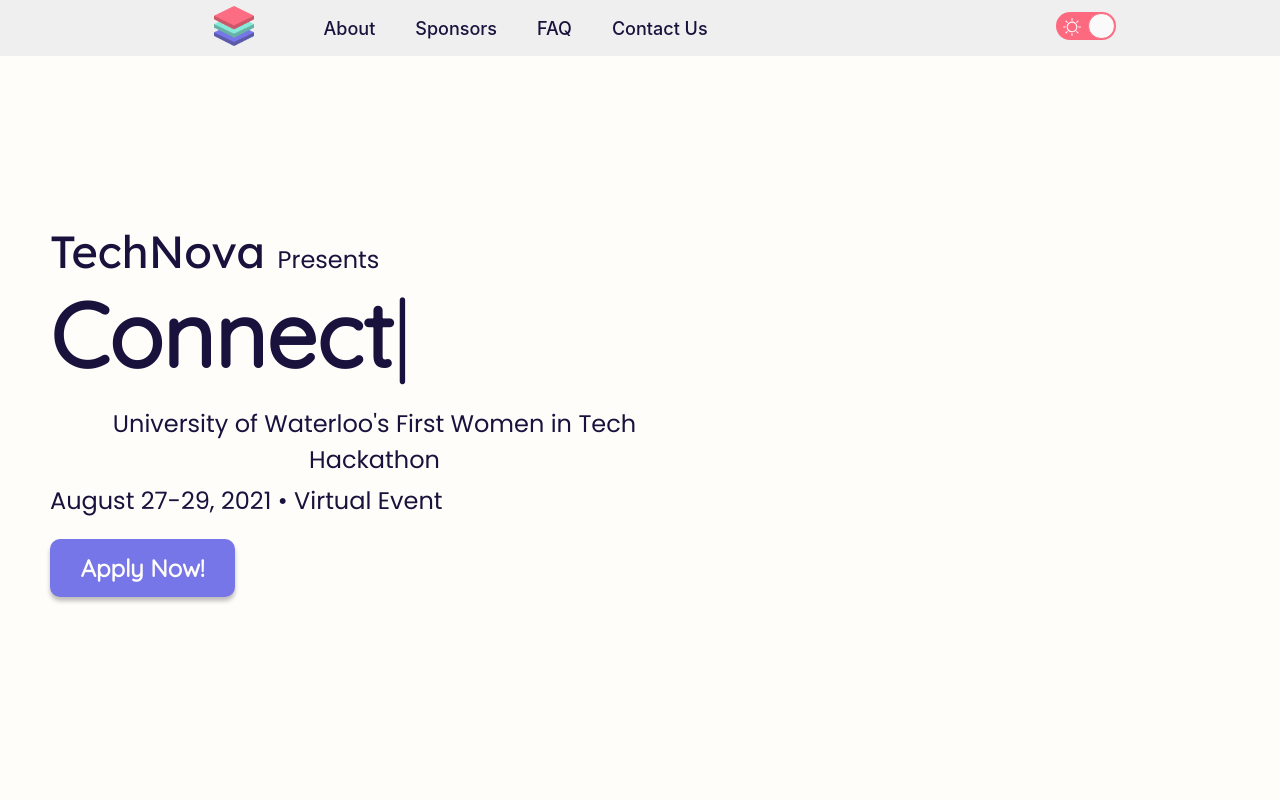
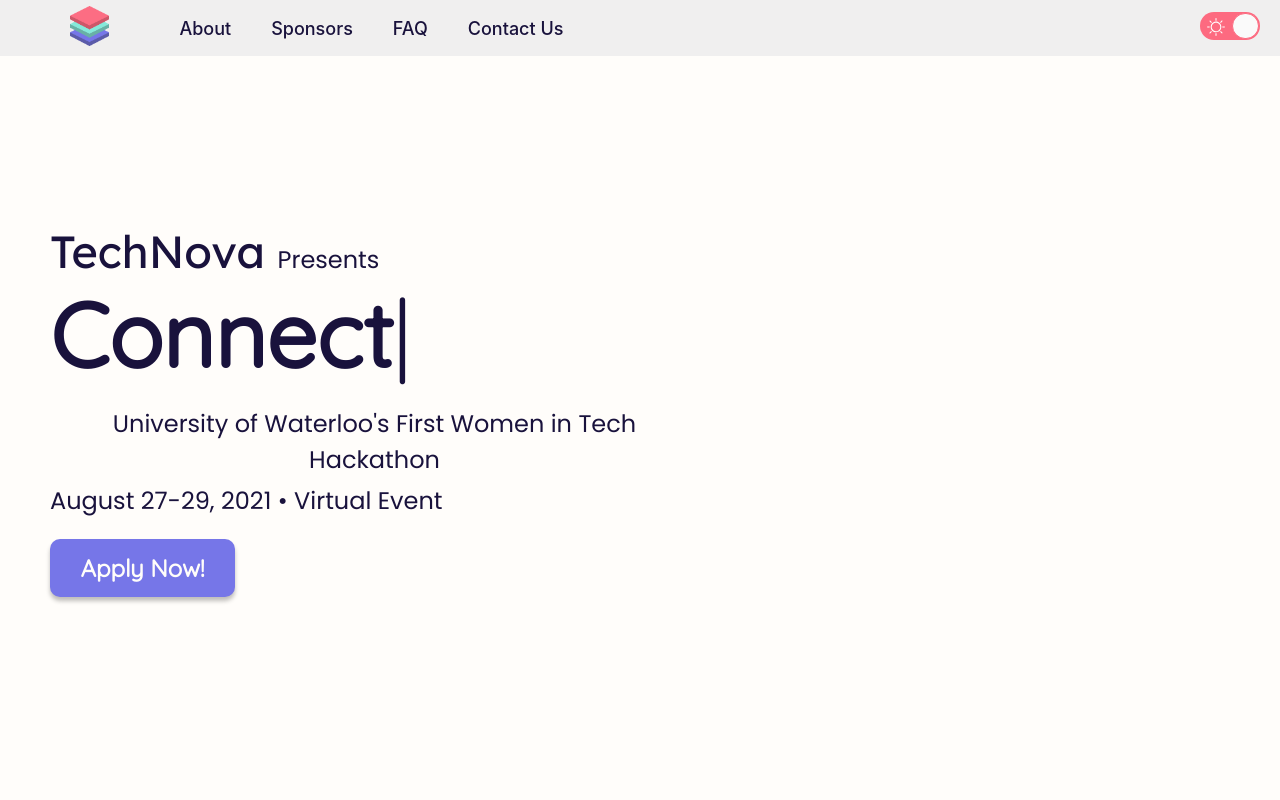
Before and after one commit to itstechnova/itstechnova.com, a React (Create React App) app: page / in a window 1280 px wide. Shown: the top 800 px of the page. Built offline with nearby package versions, Linux system fonts and the light colour scheme.

Commit message:
23: align nav bar to section containers

```diff
--- a/src/sections/NavBar/NavBar.jsx
+++ b/src/sections/NavBar/NavBar.jsx
@@ -1,10 +1,10 @@
-import React, { useState, useEffect }from "react";
+import React, { useState, useEffect } from "react";
 import { HashLink as Link } from "react-router-hash-link";
 import { debounce } from '../../util/debounce';
 import "./NavBar.scss";
 import ModeToggle from "../../components/ModeToggle/ModeToggle";
 
-const NavBar = ({routes, logoRoute}) => {
+const NavBar = ({ routes, logoRoute }) => {
     const [prevScrollPos, setPrevScrollPos] = useState(0);
     const [visible, setVisible] = useState(true);
 
@@ -25,7 +25,8 @@
 
     return (
         <nav>
-            <div className="nav-container"  style={{top: visible ? '0' : '-7vh'}} >
+            <div className="nav-container" style={{ top: visible ? '0' : '-7vh' }} >
+                <div className="nav-content">
                     <div className="nav-links">
                         <Link
                             className="logo-link"
@@ -54,7 +55,9 @@
                             ))}
                         </div>
                     </div>
-                <ModeToggle />
+                    <ModeToggle className="toggle"/>
+                </div>
+
             </div>
         </nav>
     );
--- a/src/sections/NavBar/NavBar.scss
+++ b/src/sections/NavBar/NavBar.scss
@@ -1,19 +1,44 @@
 @import "../../constants";
-
-.nav-container {
+.nav {
+  &-container {
     width: 100%;
     background-color: $nav-bar-color;
     display: flex;
-    flex-direction: row;
-    justify-content: space-around;
+    justify-content: center;
     align-items: center;
     height: 7vh;
-    list-style: none;
-    font-size: $text-small;
     position: fixed;
     top: 0;
     z-index: 2;
     transition: top 0.4s;
+  }
+
+  &-content {
+    width: 1440px;
+    padding: 0 20px;
+    display: flex;
+    justify-content: space-between;
+    align-items: center;
+    list-style: none;
+    font-size: $text-small;
+  }
+
+  &-links {
+    display: flex;
+    flex-direction: row;
+    align-items: center;
+  }
+
+  &-link {
+    text-decoration: none;
+    padding: 20px;
+    color: $text-dark;
+    font-weight: 500;
+    &:hover {
+      opacity: 0.5;
+      transition: linear 0.4s;
+    }
+  }
 }
 
 .logo-link {
@@ -26,20 +51,3 @@
         height: 40px;
     }
 }
-
-.nav-links {
-    display: flex;
-    flex-direction: row;
-    align-items: center;
-}
-
-.nav-link {
-    text-decoration: none;
-    padding: 20px;
-    color: $text-dark;
-    font-weight: 500;
-    &:hover {
-        opacity: 0.5;
-        transition: linear 0.4s;
-    }
-}
```
Lines whose indentation alone changed are shown as unchanged.
